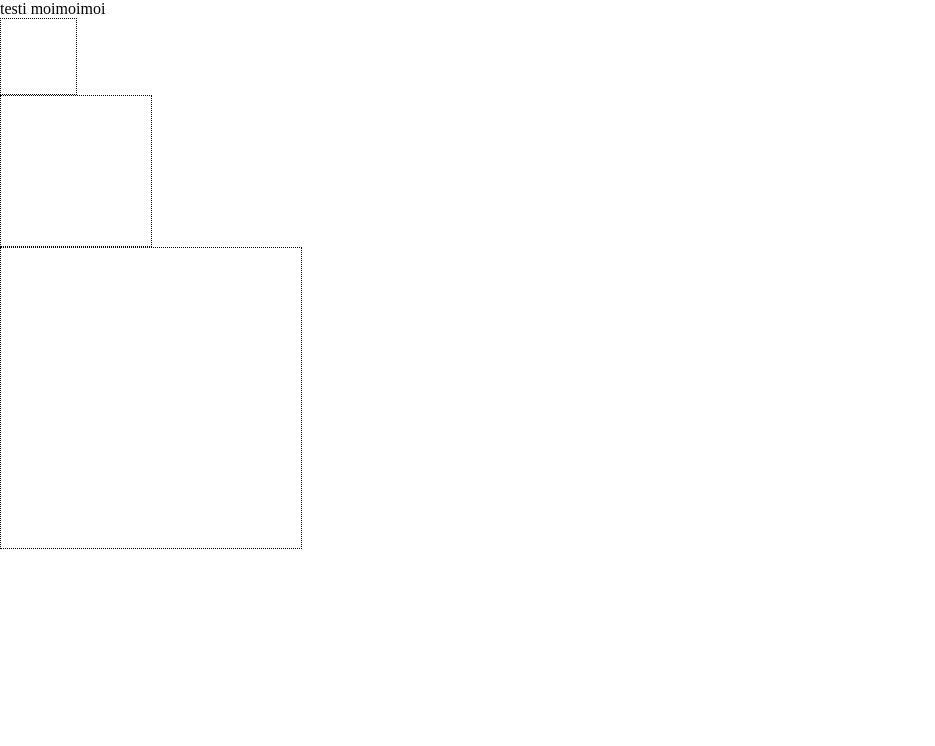
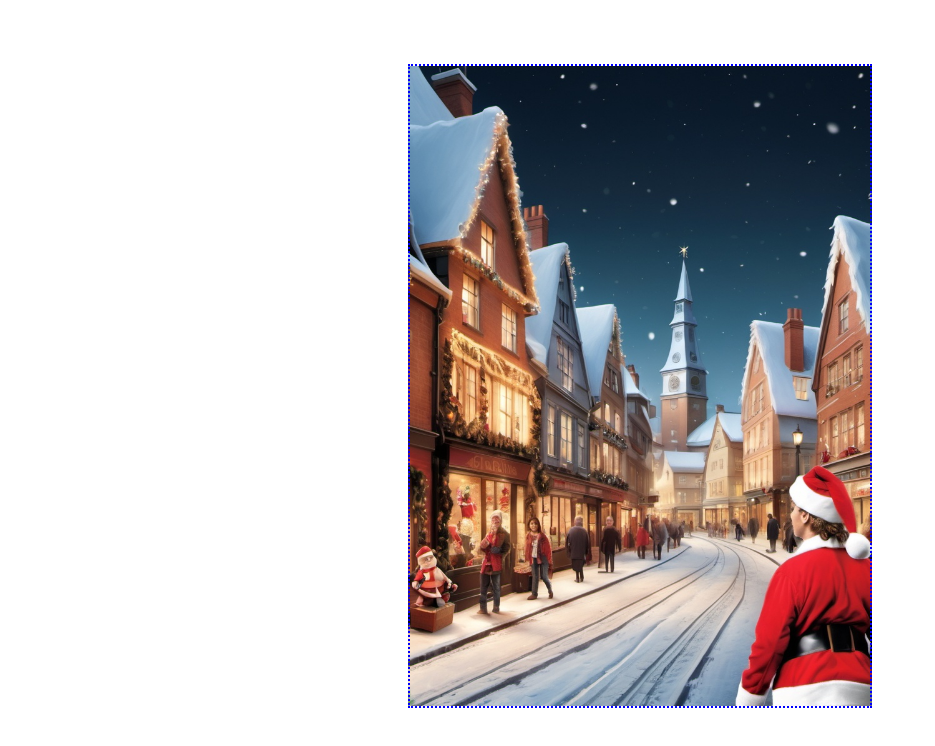
Before and after one commit to Supr0en/Joulukalenteri24, a plain HTML site: page index.html in a window 1280 px wide. Shown: the whole page, without its empty margins (0-935 px from the left). Drawn offline with Linux system fonts and the light colour scheme.

Commit message:
added frontpage image to card + added styles

```diff
--- a/assets/Styles/index.css
+++ b/assets/Styles/index.css
@@ -3,3 +3,13 @@
    margin: 0;
    box-sizing: 0;
 }
+
+#kortti {
+   min-height: 80vh;
+   min-width: 40%;
+   background-image: url('../Images/etusivu.jpg');
+   background-repeat: no-repeat;
+   background-position: center;
+   background-size: cover;
+   border: 2px dotted blue;
+}
--- a/index.html
+++ b/index.html
@@ -5,12 +5,11 @@
    <meta name="viewport" content="width=device-width, initial-scale=1.0">
    <link href="./assets/Styles/index.css" rel="stylesheet"/>
    <link href="./Scripts/index.js" rel="Script"/>
-   <title>Joulukalenteri</title>testi
-   moimoimoi
+   <title>Joulukalenteri</title>
 </head>
 <body>
-   <div style="border: 1px black dotted; height: 75px; width: 75px;"></div>
-   <div style="border: 1px black dotted; height: 150px; width: 150px;"></div>
-   <div style="border: 1px black dotted; height: 300px; width: 300px;"></div>
+   <div style="display: flex; align-items: center; justify-content: center; margin: 5%;">
+      <section id="kortti"></section>
+   </div>
 </body>
 </html>
```
Also changed, not shown: assets/Images/etusivu.jpg (renamed from assets/Styles/etusivu.jpg).
